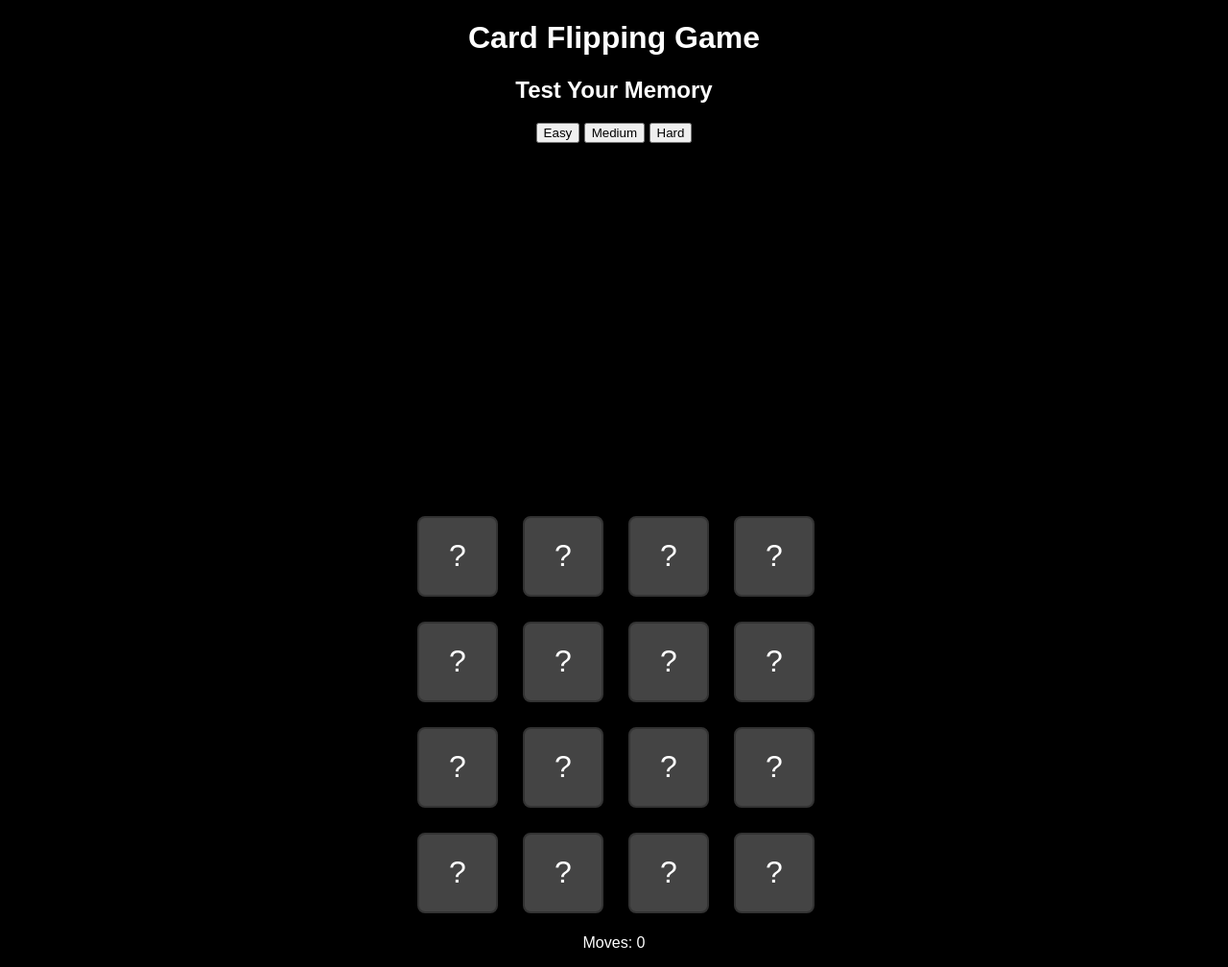
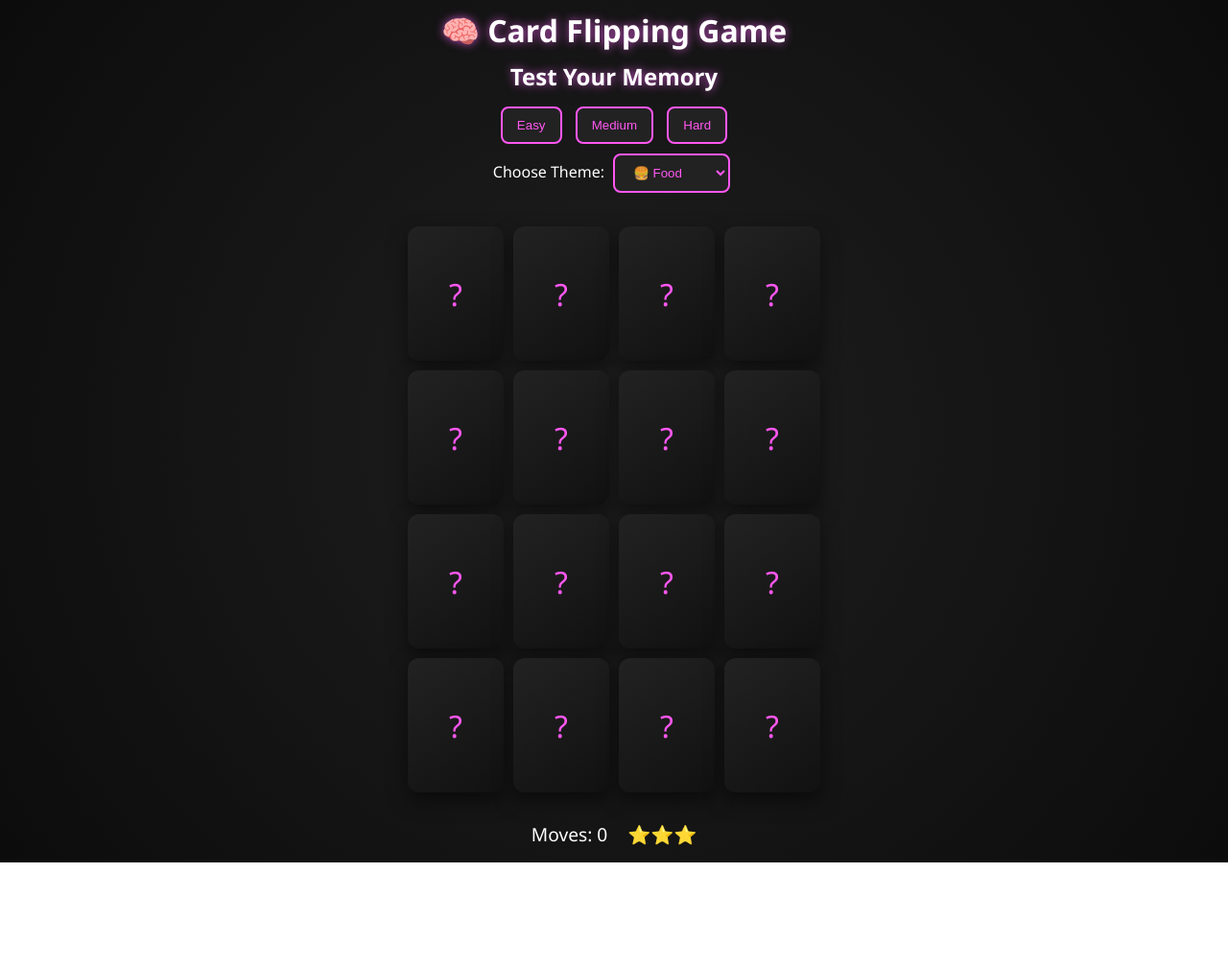
Before and after one commit to Shaileshkumar01/Memory-game-card-flippin-, a plain HTML site: page index.html in a window 1280 px wide. Shown: the whole page at 96% size. After the commit the page ends 899 px from the top, so only its background shows below. Drawn offline with nearby package versions, Linux system fonts and the light colour scheme.

Commit message:
Add files via upload

```diff
--- a/index.html
+++ b/index.html
@@ -3,14 +3,15 @@
 <head>
     <meta charset="UTF-8">
     <meta name="viewport" content="width=device-width, initial-scale=1.0">
-    <title>Document</title>
+    <title>Card Memory Game</title>
     <link rel="stylesheet" href="style.css">
-
+    <link href="https://fonts.googleapis.com/css2?family=Orbitron&display=swap" rel="stylesheet">
 </head>
 <body>
+    <div class="bg-animation"></div>
 
-    <h1>Card Flipping Game</h1>
-    <h2>Test Your Memory</h2>
+    <h1 class="glow">🧠 Card Flipping Game</h1>
+    <h2 class="subglow">Test Your Memory</h2>
 
     <div id="difficulty">
         <button onclick="setDifficulty(4)">Easy</button>
@@ -18,15 +19,18 @@
         <button onclick="setDifficulty(12)">Hard</button>
     </div>
 
+    <label for="themeSelect">Choose Theme:</label>
+    <select id="themeSelect">
+        <option value="Food">🍔 Food</option>
+        <option value="Animals">🐾 Animals</option>
+        <option value="Nature">🌿 Nature</option>
+    </select>
 
-    <div class = "game-board" id = "gameBoard"></div>
-    <p id="moves">Moves: 0</p>
-    <div id="winModal" class="modal hidden">
-      <div class="modal-content">
-        <h2>🎉 You Win!</h2>
-        <p id="finalMoves"></p>
-        <button onclick="restartGame()">Play Again 🔁</button>
-      </div>
+    <div class="game-board" id="gameBoard"></div>
+
+    <div id="movesContainer">
+        <span id="moves">Moves: 0</span>
+        <span id="stars">⭐⭐⭐</span>
     </div>
 
     <div id="winModal" class="modal hidden">
@@ -37,7 +41,6 @@
         </div>
     </div>
 
-
     <audio id="flipSound" src="sounds/flip.mp3" preload="auto"></audio>
     <audio id="matchSound" src="sounds/match.mp3" preload="auto"></audio>
     <audio id="wrongSound" src="sounds/wrong.mp3" preload="auto"></audio>
@@ -45,6 +48,5 @@
 
     <script src="script.js"></script>
     <script src="https://cdn.jsdelivr.net/npm/canvas-confetti@1.6.0/dist/confetti.browser.min.js"></script>
-
 </body>
 </html>
--- a/script.js
+++ b/script.js
@@ -6,6 +6,14 @@ const winSound = document.getElementById('winSound');
 
 
 const cardsArray = ['🍕','🍔','🍟','🌮','🍩','🍿','🥨','🍪'];
+const emojiThemes = {
+  Food: ['🍕','🍔','🍟','🌮','🍩','🍿','🥨','🍪','🍣','🍙','🍧','🍉','🍎','🍇'],
+  Animals: ['🐶','🐱','🐭','🐹','🦊','🐻','🐼','🐨','🐯','🦁','🐮','🐷','🐸','🐵'],
+  Nature: ['🌲','🌳','🌴','🌵','🌻','🌼','🌷','🌹','🌺','🍄','🌸','🌞','🌝','🌈']
+};
+
+let currentTheme = 'Food';
+
 let gameGrid = [...cardsArray, ...cardsArray];
 gameGrid.sort(() => 0.5 - Math.random());
 const board = document.getElementById('gameBoard');
@@ -22,23 +30,49 @@ function setDifficulty(pairCount) {
   matchedPairs = 0;
   updateMoves();
 
-  const pool = ['🍕','🍔','🍟','🌮','🍩','🍿','🥨','🍪','🍣','🍙','🍧','🍉','🍎','🍇'];
+  const pool = emojiThemes[currentTheme];
   const selected = pool.slice(0, pairCount);
   gameGrid = [...selected, ...selected];
   gameGrid.sort(() => 0.5 - Math.random());
   totalPairs = pairCount;
 
+
   gameGrid.forEach(item => {
     const card = createCard(item);
     board.appendChild(card);
+    card.classList.add('flipped'); // show all cards temporarily
   });
+
+  // after few seconds hide them
+  setTimeout(() => {
+    const allCards = document.querySelectorAll('.card');
+    allCards.forEach(card => card.classList.remove('flipped'));
+    lockBoard = false; // enable gameplay
+  }, 800);
 }
+
+document.getElementById('themeSelect').addEventListener('change', (e) => {
+  currentTheme = e.target.value;
+  setDifficulty(totalPairs); // restart game with new theme
+});
+
+
 
 function updateMoves() {
   document.getElementById('moves').textContent = `Moves: ${moves}`;
+  //stars
+  const starsEl = document.getElementById('stars');
+  if (moves <= 12) {
+    starsEl.textContent = '⭐⭐⭐';
+  } else if (moves <= 20) {
+    starsEl.textContent = '⭐⭐';
+  } else {
+    starsEl.textContent = '⭐';
+  }
 }
 
 function createCard(item) {
+
   const card = document.createElement('div');
   card.classList.add('card');
   card.dataset.item = item;
@@ -62,7 +96,7 @@ function createCard(item) {
     if (lockBoard || card.classList.contains('flipped')) return;
 
     card.classList.add('flipped');
-    flipSound.currentTime = 0; //play flip sound
+    flipSound.currentTime = 0;
     flipSound.play();
 
     if (!firstCard) {
@@ -75,13 +109,13 @@ function createCard(item) {
 
       if (firstCard.dataset.item === secondCard.dataset.item) {
         matchedPairs++;
-        matchSound.currentTime = 0; // play match sound
+        matchSound.currentTime = 0;
          matchSound.play();
         if (matchedPairs === totalPairs) {
           winSound.currentTime = 0;
-          winSound.play(); // play win sound
+          winSound.play(); // 🔊 Play win sound!
 
-          launchConfetti(); // multiburst celebration
+          launchConfetti(); // 🎉 Multiburst celebration
 
 
           document.getElementById('finalMoves').textContent = `You finished in ${moves} moves!`;
@@ -113,50 +147,16 @@ function restartGame() {
   location.reload(); // reload
 }
 
-// initial stage
+// Initial stage
 setDifficulty(8); // Default: Medium
 
 
 
-// sound effect
-card.classList.add('flipped');
-flipSound.currentTime = 0;
-flipSound.play();
-
-if (!firstCard) {
-  firstCard = card;
-} else {
-  secondCard = card;
-  lockBoard = true;
-  moves++;
-  updateMoves();
-
-  if (firstCard.dataset.item === secondCard.dataset.item) {
-    matchSound.currentTime = 0;
-    matchSound.play();
-    matchedPairs++;
-
-    if (matchedPairs === totalPairs) {
-      document.getElementById('finalMoves').textContent = `You finished in ${moves} moves!`;
-      document.getElementById('winModal').classList.remove('hidden');
-    }
-
-    resetCards();
-  } else {
-    wrongSound.currentTime = 0;
-    wrongSound.play();
-
-    setTimeout(() => {
-      firstCard.classList.remove('flipped');
-      secondCard.classList.remove('flipped');
-      resetCards();
-    }, 1000);
-  }
-}
 
 
 
-//confetti
+
+//confeti
 function launchConfetti() {
   const duration = 2 * 1000;
   const end = Date.now() + duration;
--- a/style.css
+++ b/style.css
@@ -1,32 +1,54 @@
-body{
-    font-family: Arial, sans-serif;
-    text-align: center;
-   background-color: black;
+body {
+  margin: 0;
+  font-family: 'Segoe UI', Tahoma, Geneva, Verdana, sans-serif;
+  background: radial-gradient(circle at center, #1f1f1f, #0c0c0c);
+  color: #fff;
+  text-align: center;
+  overflow-x: hidden;
+}
 
-    color: white;
+h1, h2 {
+  margin: 10px;
+  text-shadow: 0 0 10px rgba(255, 100, 255, 0.7);
 }
-.game-board{
-    display: grid;
-    grid-template-columns: repeat(4,100px);
-    grid-gap: 10px;
-    justify-content: center;
-    margin-top: 30%;
 
+#difficulty button, select {
+  padding: 10px 15px;
+  margin: 5px;
+  background: #222;
+  color: #ff57f1;
+  border: 2px solid #ff57f1;
+  border-radius: 8px;
+  cursor: pointer;
+  transition: all 0.3s ease;
 }
+
+#difficulty button:hover, select:hover {
+  background: #ff57f1;
+  color: #000;
+}
+
+.game-board {
+  display: grid;
+  grid-template-columns: repeat(4, 100px);
+  grid-gap: 10px;
+  justify-content: center;
+  margin: 30px auto;
+  perspective: 1200px;
+}
+
 .card {
-  width: 80px;
-  height: 80px;
+  width: 100px;
+  height: 140px;
   perspective: 1000px;
-  margin: 10px;
-  cursor: pointer;
 }
 
 .card-inner {
   width: 100%;
   height: 100%;
-  transition: transform 0.6s;
+  position: relative;
   transform-style: preserve-3d;
-  position: relative;
+  transition: transform 0.8s cubic-bezier(0.4, 0.2, 0.2, 1);
 }
 
 .card.flipped .card-inner {
@@ -34,51 +56,58 @@ body{
 }
 
 .card-front, .card-back {
-  position: absolute;
   width: 100%;
   height: 100%;
-  border-radius: 8px;
+  position: absolute;
+  border-radius: 12px;
   font-size: 2rem;
+  display: flex;
+  align-items: center;
+  justify-content: center;
+  box-shadow: 0 8px 20px rgba(0, 0, 0, 0.5);
+  backface-visibility: hidden;
+}
+
+.card-front {
+  background: linear-gradient(145deg, #8e2de2, #4a00e0);
+  transform: rotateY(180deg);
+  color: white;
+}
+
+.card-back {
+  background: linear-gradient(145deg, #222, #111);
+  color: #ff57f1;
+}
+
+.modal {
+  position: fixed;
+  top: 0; left: 0;
+  width: 100%; height: 100%;
+  background: rgba(0, 0, 0, 0.85);
   display: flex;
   justify-content: center;
   align-items: center;
-  backface-visibility: hidden;
-  background-color: #fff;
-  border: 2px solid #333;
+  z-index: 100;
 }
 
-.card-front {
-  transform: rotateY(180deg); /* hidden initially */
-  background-color: #fff;
+.modal-content {
+  background: #1f1f1f;
+  color: #ff57f1;
+  padding: 20px 30px;
+  border-radius: 12px;
+  box-shadow: 0 0 20px rgba(255, 87, 241, 0.5);
 }
 
-.card-back {
-  background-color: #444;
-  color: white;
+.hidden {
+  display: none;
 }
 
+#movesContainer {
+  font-size: 1.2rem;
+  margin: 1rem;
+}
 
-/* popup msg */
-  .modal {
-    position: fixed;
-    top: 0;
-    left: 0;
-    width: 100%;
-    height: 100%;
-    background: rgba(0,0,0,0.7);
-    display: flex;
-    justify-content: center;
-    align-items: center;
-  }
-
-  .modal-content {
-    background: #fff;
-    color: #333;
-    padding: 20px 30px;
-    border-radius: 10px;
-    text-align: center;
-  }
-
-  .hidden {
-    display: none;
-  }
+#stars {
+  margin-left: 1rem;
+  color: gold;
+}
```
Lines whose indentation alone changed are shown as unchanged.
